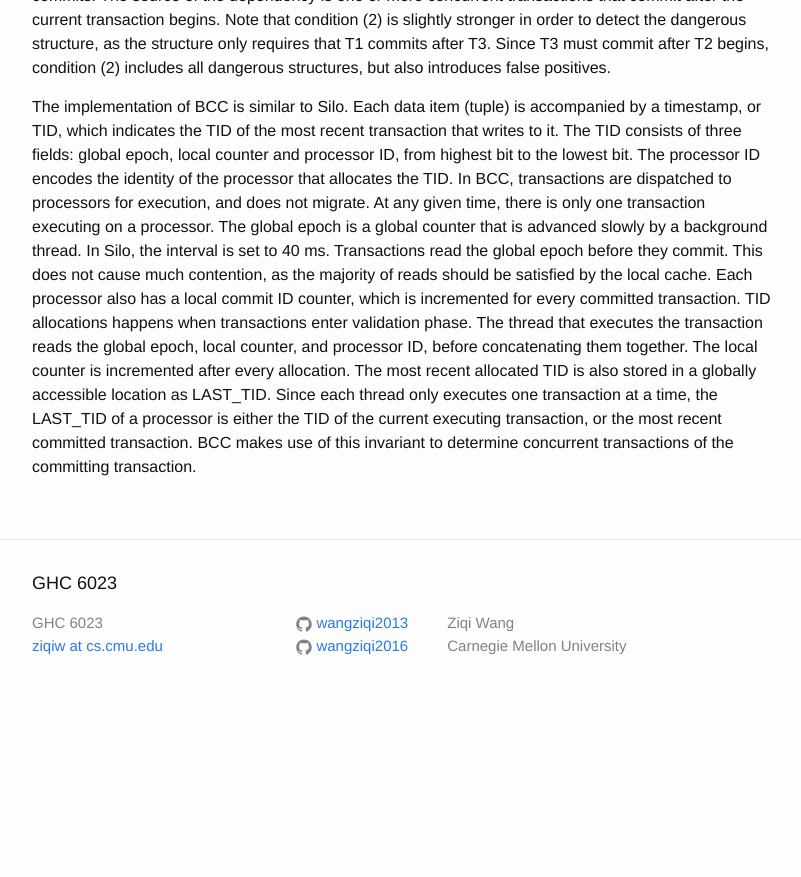
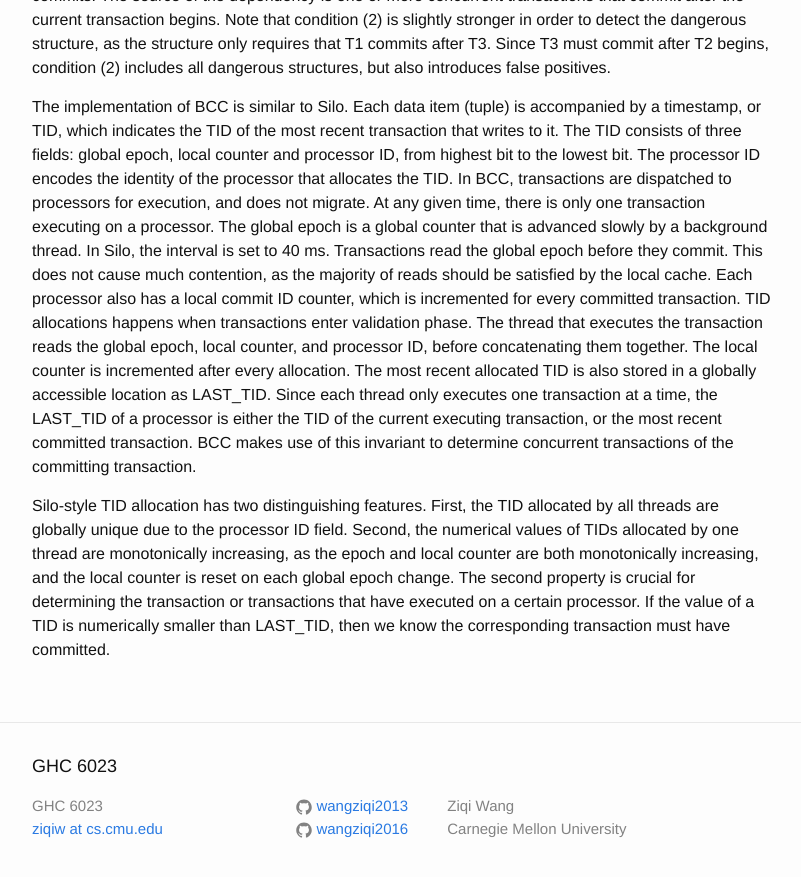
Before and after one commit to wangziqi2013/wangziqi2013.github.io, a Jekyll site: the page built from _posts/2018-06-25-bcc.markdown, in a window 1280 px wide and 900 px high, scrolled down 2386 px. Shown: the top 877 px of the window, without its empty margins (238-1039 px from the left). Built offline with Jekyll 4.4.1, drawn with Linux system fonts in a browser that asks for light colours; before the commit the page ends 3103 px from its top, so only the background shows below that.

Commit message:
Finish TID property

```diff
--- a/_posts/2018-06-25-bcc.markdown
+++ b/_posts/2018-06-25-bcc.markdown
@@ -99,3 +99,9 @@ allocation. The most recent allocated TID is also stored in a globally accessibl
 executes one transaction at a time, the LAST_TID of a processor is either the TID of the current executing transaction, or
 the most recent committed transaction. BCC makes use of this invariant to determine concurrent transactions of the committing
 transaction.
+
+Silo-style TID allocation has two distinguishing features. First, the TID allocated by all threads are globally unique due to
+the processor ID field. Second, the numerical values of TIDs allocated by one thread are monotonically increasing, as the epoch
+and local counter are both monotonically increasing, and the local counter is reset on each global epoch change. The second
+property is crucial for determining the transaction or transactions that have executed on a certain processor. If the value of
+a TID is numerically smaller than LAST_TID, then we know the corresponding transaction must have committed.
```
